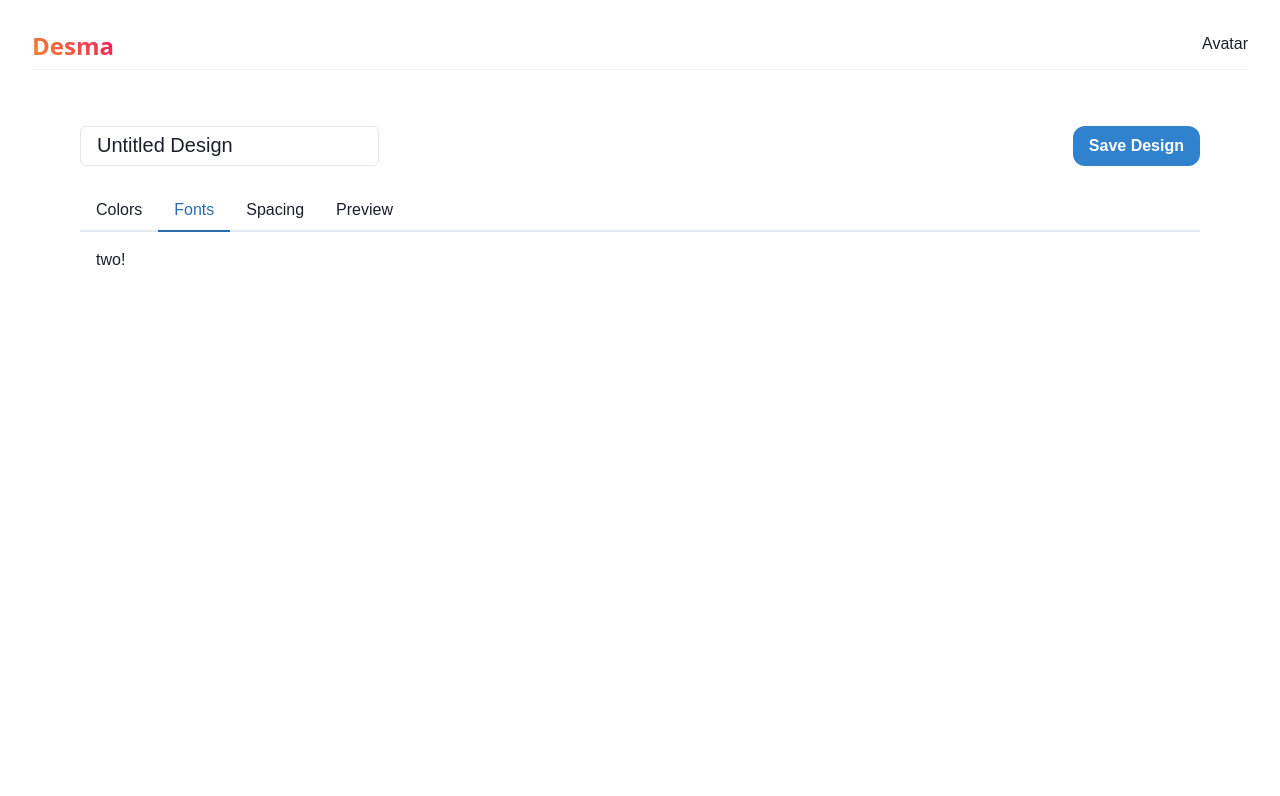
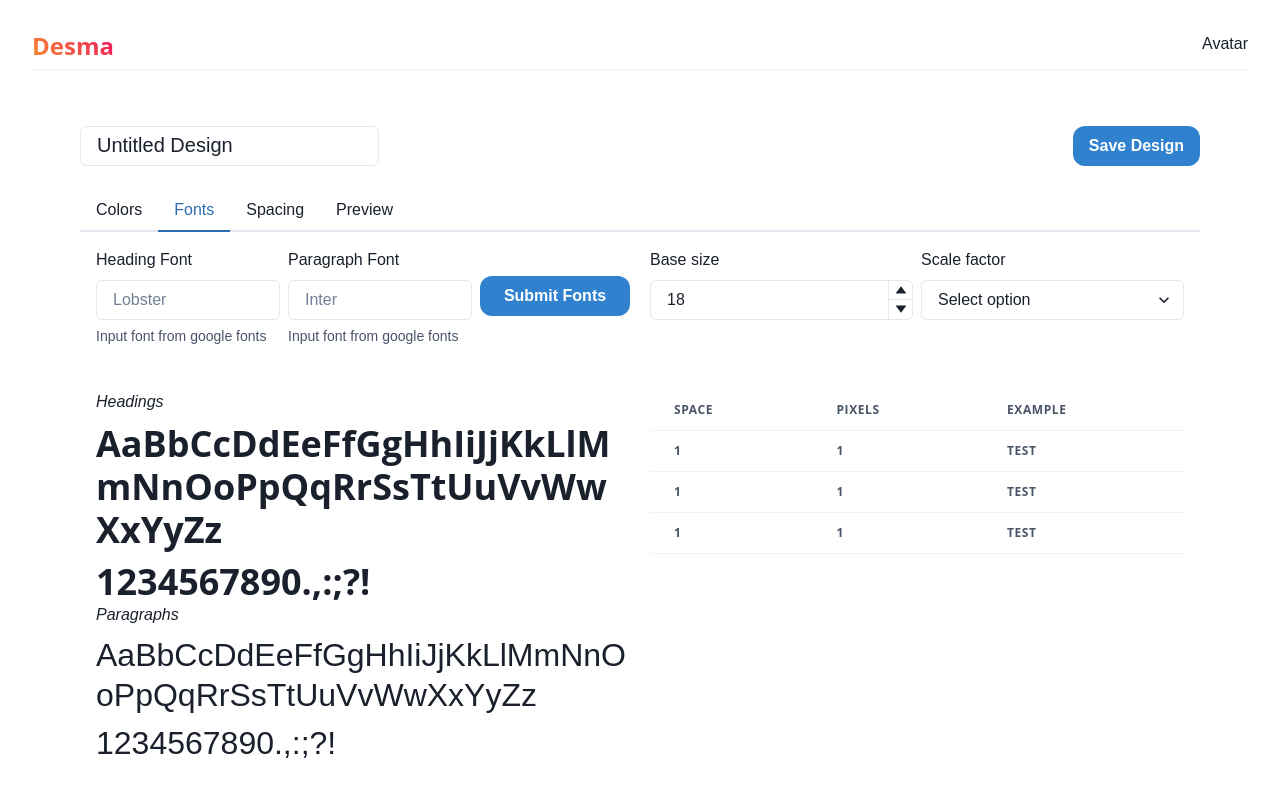
Before and after one commit to PedroEdu6786/desma-v2, a Next.js app: page /designer in a window 1280 px wide. Both pictures are taken after a click on the tab "Fonts". Shown: the top 796 px of the page. Built offline with nearby package versions, Linux system fonts and the light colour scheme.

Commit message:
feat: add fonts section

```diff
--- a/src/components/designer/FontsSection.tsx
+++ b/src/components/designer/FontsSection.tsx
@@ -1,7 +1,116 @@
+import {
+  Box,
+  Button,
+  FormControl,
+  FormHelperText,
+  FormLabel,
+  Grid,
+  GridItem,
+  Heading,
+  Input,
+  Stack,
+  Text,
+} from '@chakra-ui/react';
+import { useState } from 'react';
+import NumberInput from '../molecules/NumberInput';
+import Select from '../molecules/Select';
+import Table from '../molecules/Table';
+
 export type FontsSectionProps = {};
 
+const BASE_SIZE = 18;
+const HEADINGS = ['space', 'pixels', 'example'];
+const ROWS = [
+  {
+    space: '1',
+    pixels: '1',
+    text: <Text>test</Text>,
+  },
+  {
+    space: '1',
+    pixels: '1',
+    text: <Text>test</Text>,
+  },
+  {
+    space: '1',
+    pixels: '1',
+    text: <Text>test</Text>,
+  },
+];
+
+export enum EScaleFactor {
+  MINOR_SECOND = 'Minor Second',
+  MAJOR_SECOND = 'Major Second',
+  MINOR_THIRD = 'Minor Third',
+  MAJOR_THIRD = 'Major Third',
+  GOLDEN_RATIO = 'Golden Ratio',
+}
+
+export const SCALE_OPTIONS: EScaleFactor[] = [
+  EScaleFactor.GOLDEN_RATIO,
+  EScaleFactor.MAJOR_SECOND,
+  EScaleFactor.MINOR_SECOND,
+  EScaleFactor.MINOR_THIRD,
+  EScaleFactor.MAJOR_THIRD,
+];
 const FontsSection: React.FC<FontsSectionProps> = () => {
-  return <p>two!</p>;
+  const [scaleFactor, setScaleFactor] = useState<number>(BASE_SIZE);
+
+  return (
+    <Grid templateRows="25% 75%" templateColumns="repeat(4, 1fr)" gap={5}>
+      <GridItem colSpan={2} rowSpan={1}>
+        <Stack direction="row" alignItems="center">
+          <FormControl>
+            <FormLabel>Heading Font</FormLabel>
+            <Input type="text" placeholder="Lobster" />
+            <FormHelperText>Input font from google fonts</FormHelperText>
+          </FormControl>
+          <FormControl>
+            <FormLabel>Paragraph Font</FormLabel>
+            <Input type="text" placeholder="Inter" />
+            <FormHelperText>Input font from google fonts</FormHelperText>
+          </FormControl>
+          <Button colorScheme="blue" w="100%" maxW="150px">
+            Submit Fonts
+          </Button>
+        </Stack>
+      </GridItem>
+      {/*  */}
+      <GridItem colSpan={2} rowSpan={1}>
+        <Stack direction="row" alignItems="center">
+          <FormControl>
+            <FormLabel>Base size</FormLabel>
+            <NumberInput allowMouseWheel defaultValue={BASE_SIZE} min={10} max={24} />
+          </FormControl>
+          <FormControl>
+            <FormLabel>Scale factor</FormLabel>
+            <Select options={SCALE_OPTIONS} />
+          </FormControl>
+        </Stack>
+      </GridItem>
+      {/*  */}
+      <GridItem colSpan={2} rowSpan={1}>
+        <Stack>
+          <Text fontStyle="italic">Headings</Text>
+          <Heading>AaBbCcDdEeFfGgHhIiJjKkLlMmNnOoPpQqRrSsTtUuVvWwXxYyZz</Heading>
+          <Heading>1234567890.,:;?!</Heading>
+        </Stack>
+        <Stack>
+          <Text fontStyle="italic">Paragraphs</Text>
+          <Text fontSize="xx-large" lineHeight="2.5rem">
+            AaBbCcDdEeFfGgHhIiJjKkLlMmNnOoPpQqRrSsTtUuVvWwXxYyZz
+          </Text>
+          <Text fontSize="xx-large" lineHeight="2.5rem">
+            1234567890.,:;?!
+          </Text>
+        </Stack>
+      </GridItem>
+      {/*  */}
+      <GridItem colSpan={2}>
+        <Table headings={HEADINGS} rows={ROWS} />
+      </GridItem>
+    </Grid>
+  );
 };
 
 export { FontsSection };
--- /dev/null
+++ b/src/components/molecules/NumberInput.tsx
@@ -0,0 +1,23 @@
+import React from 'react';
+import {
+  NumberDecrementStepper,
+  NumberIncrementStepper,
+  NumberInput as ChakraNumberInput,
+  NumberInputField,
+  NumberInputProps,
+  NumberInputStepper,
+} from '@chakra-ui/react';
+
+const NumberInput = (props: NumberInputProps) => {
+  return (
+    <ChakraNumberInput {...props}>
+      <NumberInputField />
+      <NumberInputStepper>
+        <NumberIncrementStepper />
+        <NumberDecrementStepper />
+      </NumberInputStepper>
+    </ChakraNumberInput>
+  );
+};
+
+export default NumberInput;
--- /dev/null
+++ b/src/components/molecules/Select.tsx
@@ -0,0 +1,20 @@
+import React from 'react';
+import { SelectProps, Select as ChakraSelect, Box } from '@chakra-ui/react';
+
+interface ISelect extends SelectProps {
+  options: string[];
+}
+
+const Select = ({ options, ...rest }: ISelect) => {
+  return (
+    <ChakraSelect placeholder="Select option" {...rest}>
+      {options.map((option, i) => (
+        <Box as="option" key={i} value={option}>
+          {option}
+        </Box>
+      ))}
+    </ChakraSelect>
+  );
+};
+
+export default Select;
--- /dev/null
+++ b/src/components/molecules/Table.tsx
@@ -0,0 +1,48 @@
+import {
+  TableContainer,
+  Table as ChakraTable,
+  Tbody,
+  Td,
+  Th,
+  Thead,
+  Tr,
+} from '@chakra-ui/react';
+import React from 'react';
+
+interface IFontRow {
+  space: string;
+  pixels: string;
+  text: any;
+}
+
+interface ITable {
+  headings: string[];
+  rows: IFontRow[];
+}
+
+const Table = ({ headings, rows }: ITable) => {
+  return (
+    <TableContainer>
+      <ChakraTable>
+        <Thead>
+          <Tr>
+            {headings.map((heading, index) => (
+              <Th key={index}>{heading}</Th>
+            ))}
+          </Tr>
+        </Thead>
+        <Tbody>
+          {rows.map((row: any, index) => (
+            <Tr key={index}>
+              {Object.keys(row).map((key, i) => (
+                <Th key={i}>{row[key]}</Th>
+              ))}
+            </Tr>
+          ))}
+        </Tbody>
+      </ChakraTable>
+    </TableContainer>
+  );
+};
+
+export default Table;
```
